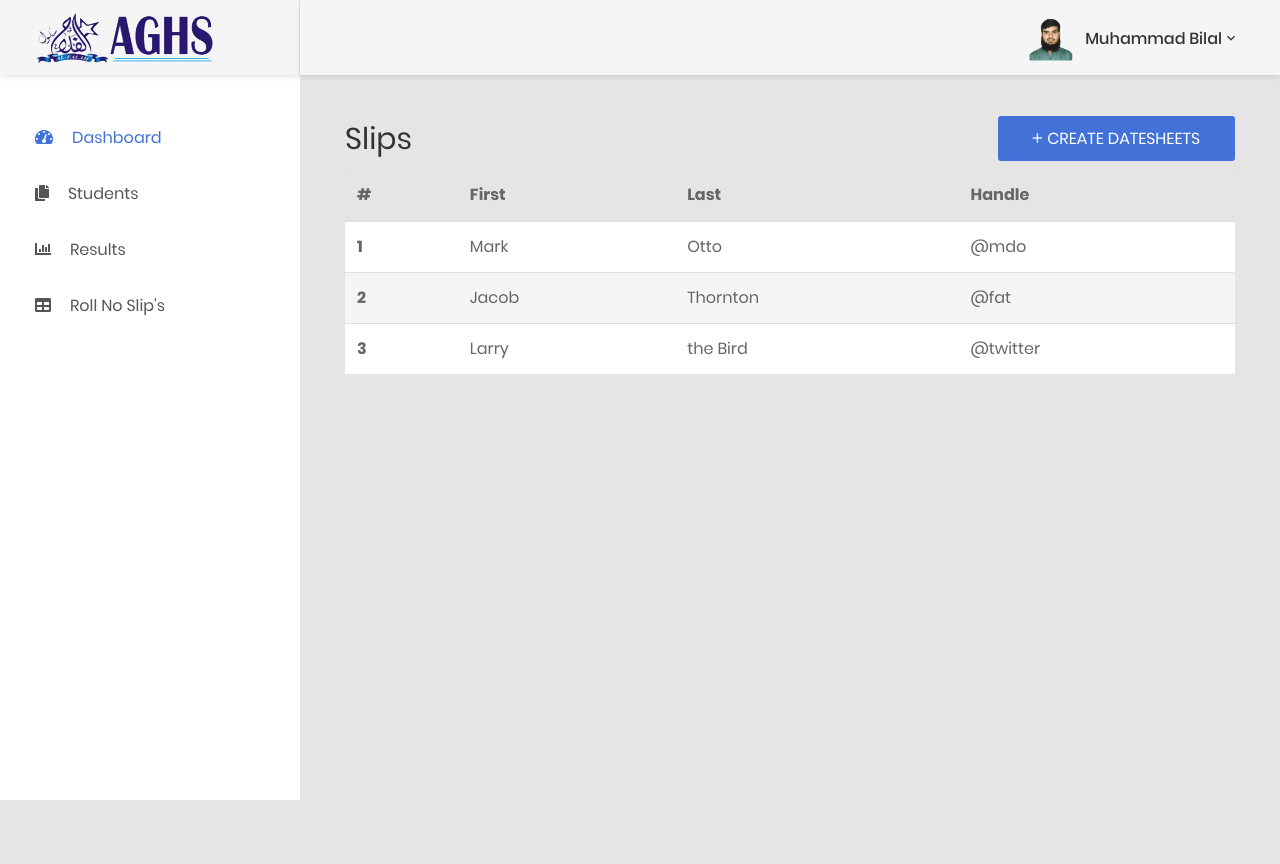
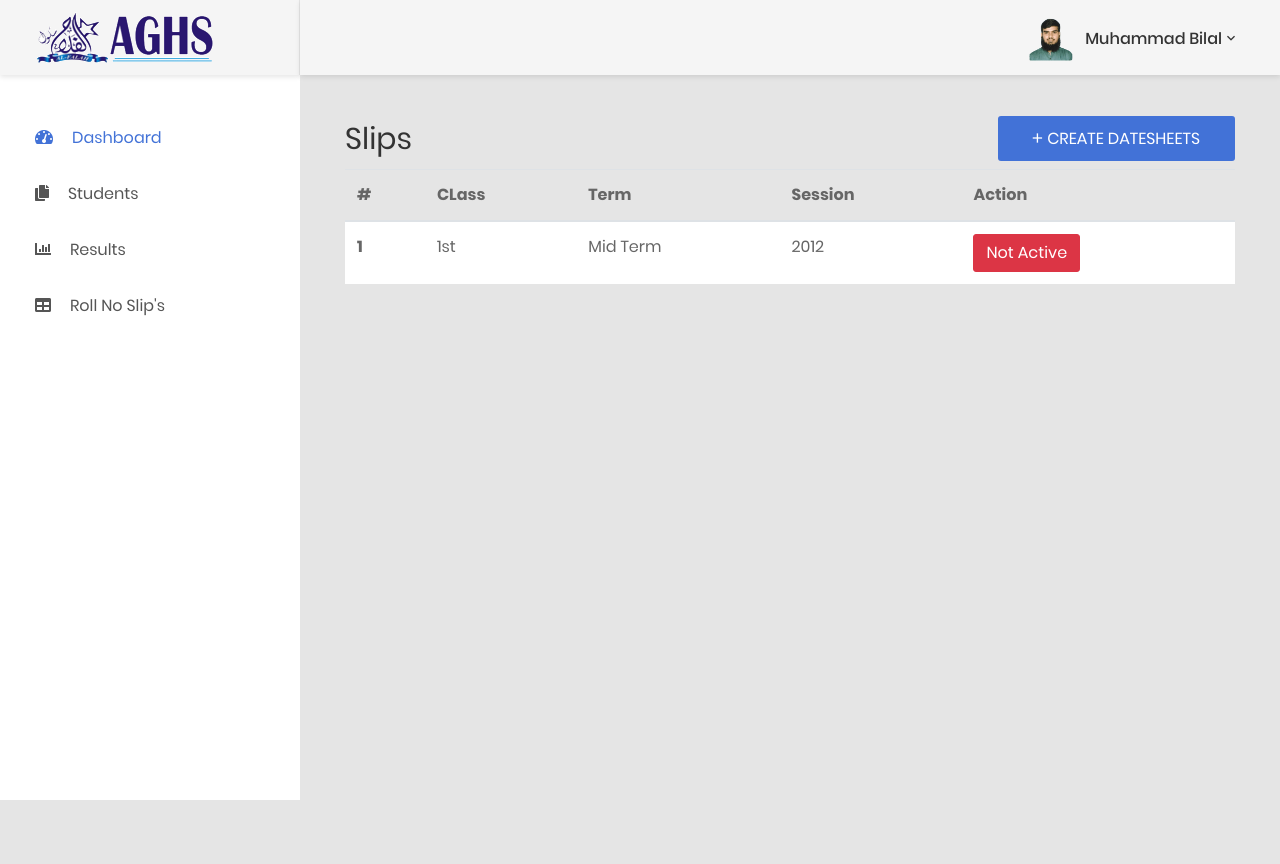
Before and after one commit to Arfat-Mughal/aghs-system, a Laravel app: page /slips in a window 1280 px wide. Run offline with Laravel 8, Linux system fonts and the light colour scheme; a user stored in the database is signed in; data comes from the database, SQL or seed files in the repository; some libraries are stand-ins or nearby versions.

Commit message:
add Slip data

```diff
--- a/app/Http/Controllers/admin/SlipController.php
+++ b/app/Http/Controllers/admin/SlipController.php
@@ -4,14 +4,17 @@ namespace App\Http\Controllers\admin;
 
 use App\Http\Controllers\Controller;
 use App\Models\Grade;
+use App\Models\Slip;
 use App\Models\Subject;
 use Illuminate\Http\Request;
+use RealRashid\SweetAlert\Facades\Alert;
 
 class SlipController extends Controller
 {
     public function index()
     {
-        return view('admin.slips');
+        $slips = Slip::with('grade')->get();
+        return view('admin.slips',compact('slips'));
     }
 
     public function create()
@@ -23,6 +26,28 @@ class SlipController extends Controller
 
     public function store(Request $request)
     {
-        dd($request->all());
+        $request->validate([
+            'grade_id' => 'required',
+            'term' => 'required',
+            'current_session' => 'required',
+        ]);
+
+        $slip = new Slip;
+        $slip->grade_id = $request->grade_id;
+        $slip->term = $request->term;
+        $slip->session = $request->current_session;
+        $slip->save();
+
+        foreach ($request->subject_id as $grade) {
+            $slip->datesheets()->create([
+                'subject_id'=> $grade['subject_id'],
+                'date'=> $grade['date'],
+                'reporting'=> $grade['reporting'],
+                'start_time'=> $grade['start_time'],
+                'end_time'=> $grade['end_time'],
+            ]);
+        }
+        Alert::success('Datesheets Added', 'Success Message');
+        return redirect()->route('slips');
     }
 }
--- a/app/Models/Slip.php
+++ b/app/Models/Slip.php
@@ -8,4 +8,18 @@ use Illuminate\Database\Eloquent\Model;
 class Slip extends Model
 {
     use HasFactory;
+
+    protected $casts = [
+        'is_active' => 'boolean',
+    ];
+
+    public function grade()
+    {
+        return $this->belongsTo(Grade::class);
+    }
+
+    public function datesheets()
+    {
+        return $this->hasMany(Datesheet::class,'slip_id');
+    }
 }
--- a/resources/views/admin/slips.blade.php
+++ b/resources/views/admin/slips.blade.php
@@ -8,7 +8,7 @@
                     <div class="col-md-12">
                         <div class="overview-wrap">
                             <h2 class="title-1">Slips</h2>
-                            <a href="{{route('add_datesheet')}}"  class="au-btn au-btn-icon au-btn--blue">
+                            <a href="{{route('add_datesheet')}}" class="au-btn au-btn-icon au-btn--blue">
                                 <i class="zmdi zmdi-plus"></i>create datesheets</a>
                         </div>
                     </div>
@@ -18,30 +18,36 @@
                         <thead>
                         <tr>
                             <th scope="col">#</th>
-                            <th scope="col">First</th>
-                            <th scope="col">Last</th>
-                            <th scope="col">Handle</th>
+                            <th scope="col">CLass</th>
+                            <th scope="col">Term</th>
+                            <th scope="col">Session</th>
+                            <th scope="col">Action</th>
                         </tr>
                         </thead>
                         <tbody>
-                        <tr>
-                            <th scope="row">1</th>
-                            <td>Mark</td>
-                            <td>Otto</td>
-                            <td>@mdo</td>
-                        </tr>
-                        <tr>
-                            <th scope="row">2</th>
-                            <td>Jacob</td>
-                            <td>Thornton</td>
-                            <td>@fat</td>
-                        </tr>
-                        <tr>
-                            <th scope="row">3</th>
-                            <td>Larry</td>
-                            <td>the Bird</td>
-                            <td>@twitter</td>
-                        </tr>
+                        @foreach($slips as $slip)
+                            <tr>
+                                <th scope="row">{{$slip->id}}</th>
+                                <td>{{$slip->grade->name}}</td>
+                                <td>{{$slip->term}}</td>
+                                <td>{{$slip->session}}</td>
+                                @if($slip->is_active)
+                                    <td>
+                                        <form action="{{route('change_slip_status',$slip->id)}}" method="post">
+                                            @csrf
+                                            <button class="btn btn-success">Active</button>
+                                        </form>
+                                    </td>
+                                @else
+                                    <td>
+                                        <form action="{{route('change_slip_status',$slip->id)}}" method="post">
+                                            @csrf
+                                            <button class="btn btn-danger">Not Active</button>
+                                        </form>
+                                    </td>
+                                @endif
+                            </tr>
+                        @endforeach
                         </tbody>
                     </table>
                 </div>
--- a/resources/views/adminIncludes/js.blade.php
+++ b/resources/views/adminIncludes/js.blade.php
@@ -31,7 +31,7 @@
             i++;j++;
             $('#dynamic_field').append(
                 '<tr id="row'+i+'">' +
-                '<td><select class="custom-select" name="grade_id[]">'+
+                '<td><select class="custom-select" name="subject_id['+j+'][subject_id]">'+
                    ' <option selected="">Select option</option>'+
                     '<option value="1">science</option>'+
                     '<option value="2">islamiat</option>'+
@@ -42,10 +42,10 @@
                     '<option value="7">islamiat reading</option>'+
                     '<option value="8">table book</option>'+
                 '</select></td>' +
-                '<td><input type="date" name="grade_id['+j+'date]" placeholder="Enter your Name" class="form-control name_list" /></td>'+
-                '<td><input type="text" name="grade_id['+j+'reporting]" placeholder="Enter reporting time" class="form-control name_list" /></td>'+
-                '<td><input type="text" name="grade_id['+j+'start_time]" placeholder="Enter start time" class="form-control name_list" /></td>'+
-                ' <td><input type="text" name="grade_id['+j+'end_time]" placeholder="Enter end time" class="form-control name_list" /></td>'+
+                '<td><input type="date" name="subject_id['+j+'][date]" placeholder="Enter your Name" class="form-control name_list" /></td>'+
+                '<td><input type="time" name="subject_id['+j+'][reporting]" placeholder="Enter reporting time" class="form-control name_list" /></td>'+
+                '<td><input type="time" name="subject_id['+j+'][start_time]" placeholder="Enter start time" class="form-control name_list" /></td>'+
+                ' <td><input type="time" name="subject_id['+j+'][end_time]" placeholder="Enter end time" class="form-control name_list" /></td>'+
                 '<td><button type="button" name="remove" id="'+i+'" class="btn btn-danger btn_remove">X</button></td>' +
                 '</tr>');
         });
--- a/routes/web.php
+++ b/routes/web.php
@@ -36,6 +36,7 @@ Route::group(['middleware' => ['auth'], 'namespace'=>'admin'], function() {
     Route::get('/slips',[$SLC,'index'])->name('slips');
     Route::get('/slips/create',[$SLC,'create'])->name('add_datesheet');
     Route::post('/slips/create',[$SLC,'store'])->name('store_datesheet');
+    Route::post('/slips/{slip_id}/change-slip-status',[$SLC,'changeSlipStatus'])->name('change_slip_status');
     Route::get('/results',[$RC,'index'])->name('results');
 });
 //Route::get('/dashboard', function () {
```
Also changed, not shown: app/Models/Datesheet.php (added, +16 -0 lines), database/aghs.sql (renamed from database/aghs .sql, +51 -12 lines), resources/views/admin/slip_add.blade.php (+27 -11 lines).
